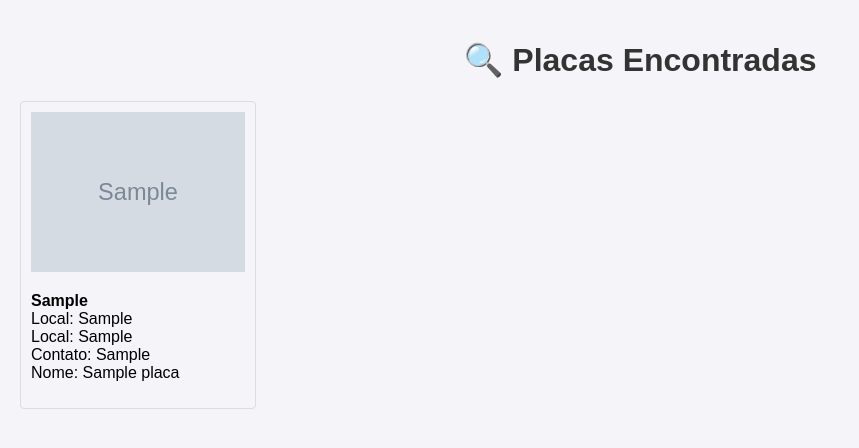
After one commit to Lima-44/Placas_perdidas, a PHP site: page /busca.php in a window 1280 px wide. The commit adds this page. Shown: the top 448 px of the page, without its empty margins (0-859 px from the left). Run offline with PHP 8.4, Linux system fonts and the light colour scheme; tables that the repository leaves empty or names only in its code hold one stand-in row (values such as "Sample post"); grey boxes marked "Sample" are stand-in pictures.

Commit message:
Atualizando

```diff
--- /dev/null
+++ b/busca.php
@@ -0,0 +1,57 @@
+<!DOCTYPE html>
+<html lang="pt-br">
+
+<head>
+    <meta charset="UTF-8">
+    <meta name="viewport" content="width=device-width, initial-scale=1.0">
+    <link href="style.css" rel="stylesheet">
+    <title>Placas Perdidas</title>
+</head>
+
+<body>
+    <h1>🔍 Placas Encontradas</h1>
+
+    <div class="gallery">
+    <?php
+    $conn = new mysqli(hostname: "localhost", username: "root", password: "oracle12457878?", database: 'placas');
+
+    // Parâmetros da busca
+    $numero_placa = $_GET['numero_placa'] ?? '';
+    $municipio = $_GET['municipio'] ?? '';
+
+    // Monta a query SQL
+    $sql = "SELECT * FROM placas WHERE 1=1";
+
+    if (!empty($numero_placa)) {
+        $sql .= " AND numero_placa LIKE '%" . $conn->real_escape_string(string: $numero_placa) . "%'";
+    }
+
+    if (!empty($municipio)) {
+        // Campo município da tabela
+        $sql .= " AND municipio = '" . $conn->real_escape_string(string: $municipio) . "'";
+    }
+
+    $result = $conn->query($sql);
+
+    // Exibe resultados (similar ao lista_placas.php)
+    if ($result->num_rows > 0) {
+        while ($row = $result->fetch_assoc()) {
+            echo '<div class="placa-card">';
+            echo '<img src="' . $row['foto_path'] . '" alt="Placa ' . $row['numero_placa'] . '">';
+            echo '<p><strong>' . $row['numero_placa'] . '</strong><br>';
+            echo 'Local: ' . $row['local_encontrado'] . '<br>';
+            echo 'Local: ' . $row['municipio'] . '<br>';
+            echo 'Contato: ' . $row['contato'] . '<br>';
+            echo 'Nome: ' . $row['seu_nome'] . '</p>';
+            echo '</div>';
+        }
+    } else {
+        echo "Nenhuma placa encontrada com os critérios selecionados.";
+    }
+
+    $conn->close();
+
+    ?>
+    </div>
+</body>
+</html>
--- a/index.php
+++ b/index.php
@@ -5,7 +5,6 @@
     <meta charset="UTF-8">
     <meta name="viewport" content="width=device-width, initial-scale=1.0">
     <link href="style.css" rel="stylesheet">
-    <script src="script.js"></script>
     <title>Placas Perdidas</title>
 </head>
 
```
Also changed, not shown: buca.php (deleted, +0 -40 lines), style.css (line endings or trailing spaces).
